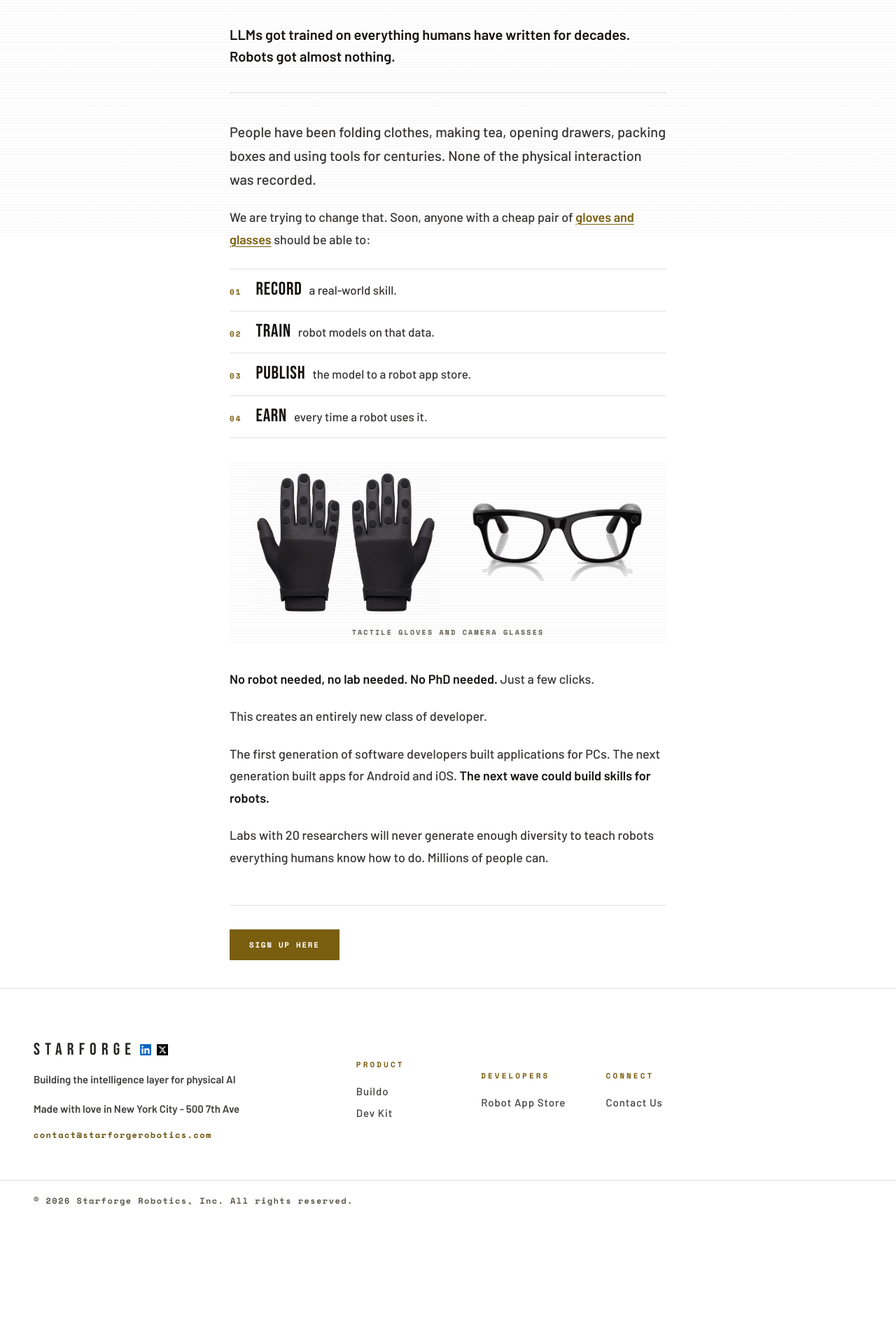
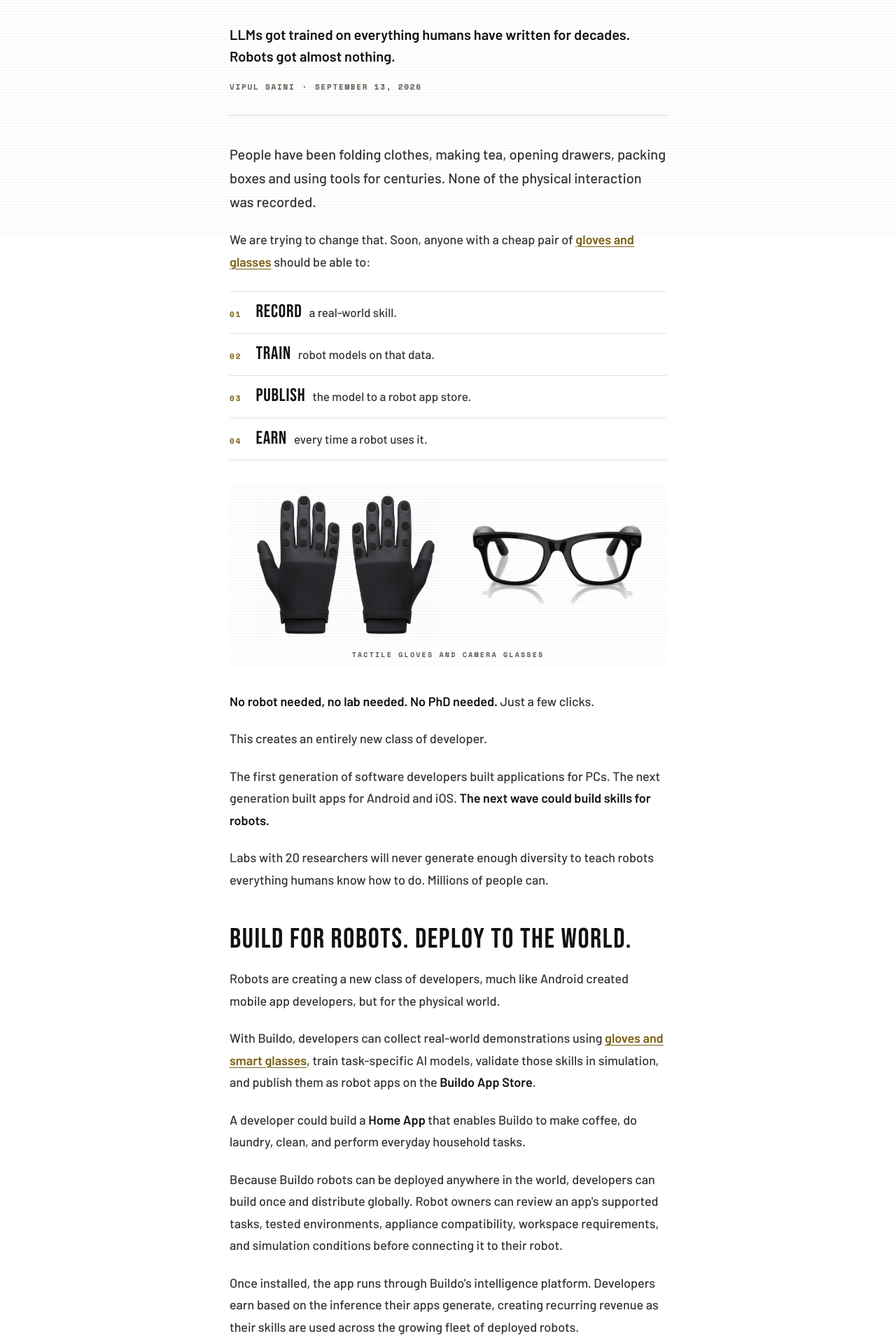
Before and after one commit to ScalingPhysicalAI/website, a SvelteKit app: page /blog/egocentric-data in a window 1280 px wide. Shown: the part 460-2369 px from the top of the page at 70% size. Before the commit the page ends 2204 px from the top, so only its background shows below. Built offline with nearby package versions, Linux system fonts and the light colour scheme; no server answers.

Commit message:
blog updates and author addition

```diff
--- a/src/lib/data/posts.ts
+++ b/src/lib/data/posts.ts
@@ -8,6 +8,7 @@
 	/** ISO date, used for both sorting and the displayed dateline. */
 	date: string;
 	category: string;
+	author: string;
 };
 
 export const posts: Post[] = [
@@ -16,7 +17,8 @@
 		title: "Robots don't have egocentric interaction data. That's the real bottleneck.",
 		dek: 'LLMs got trained on everything humans have written for decades. Robots got almost nothing.',
 		date: '2026-09-13',
-		category: 'Perspective'
+		category: 'Perspective',
+		author: 'Vipul Saini'
 	},
 	{
 		slug: 'pre-seed',
@@ -24,7 +26,8 @@
 			'Starforge Robotics raises $500,000 pre-seed to build affordable, intelligent humanoid robots',
 		dek: "Funding will accelerate the development and deployment of Buildo, Starforge Robotics' $10,000 open-source humanoid robot and physical intelligence platform.",
 		date: '2026-09-11',
-		category: 'Announcement'
+		category: 'Announcement',
+		author: 'Vipul Saini'
 	}
 ];
 
--- a/src/routes/+page.svelte
+++ b/src/routes/+page.svelte
@@ -83,7 +83,7 @@
 			intelligence platform, delivers exceptional capabilities at an unmatched price point.
 		</p>
 		<div class="hero-ctas">
-			<a href={resolve('/buildo')} class="btn-primary">Preorder</a>
+			<a href={resolve('/buildo')} class="btn-primary">Order</a>
 			<a href="https://portal.starforgerobotics.com" class="btn-ghost">Robot App Store</a>
 		</div>
 	</div>
@@ -119,7 +119,7 @@
 					<a class="btn-ghost" href="https://portal.starforgerobotics.com"
 						>Robot App Store<span class="cta-arrow" aria-hidden="true">↗</span></a
 					>
-					<a class="btn-primary" href={resolve('/buildo')}>Preorder</a>
+					<a class="btn-primary" href={resolve('/buildo')}>Order</a>
 				</div>
 			{/if}
 		</div>
--- a/src/routes/blog/+page.svelte
+++ b/src/routes/blog/+page.svelte
@@ -34,6 +34,7 @@
 				<article>
 					<div class="blog-meta">
 						<span class="blog-category">{post.category}</span>
+						<span>{post.author}</span>
 						<time datetime={post.date}>{formatPostDate(post.date)}</time>
 					</div>
 					<h2 class="blog-post-title">
--- a/src/routes/blog/egocentric-data/+page.svelte
+++ b/src/routes/blog/egocentric-data/+page.svelte
@@ -2,10 +2,13 @@
 	import { onMount } from 'svelte';
 	import { resolve } from '$app/paths';
 	import { setupRevealObserver } from '$lib/utils/reveal';
+	import { posts, formatPostDate } from '$lib/data/posts';
 
 	onMount(() => {
 		return setupRevealObserver({ threshold: 0.15 });
 	});
+
+	const post = posts.find((entry) => entry.slug === 'egocentric-data');
 
 	const loop = [
 		{ step: '01', title: 'Record', body: 'a real-world skill.' },
@@ -34,6 +37,13 @@
 		<p class="post-dek">
 			LLMs got trained on everything humans have written for decades. Robots got almost nothing.
 		</p>
+		{#if post}
+			<p class="post-byline">
+				{post.author}
+				<span aria-hidden="true">·</span>
+				<time datetime={post.date}>{formatPostDate(post.date)}</time>
+			</p>
+		{/if}
 	</header>
 
 	<div class="post-body">
@@ -91,6 +101,45 @@
 			Labs with 20 researchers will never generate enough diversity to teach robots everything
 			humans know how to do. Millions of people can.
 		</p>
+
+		<h2>Build for robots. Deploy to the world.</h2>
+
+		<p>
+			Robots are creating a new class of developers, much like Android created mobile app
+			developers, but for the physical world.
+		</p>
+
+		<p>
+			With Buildo, developers can collect real-world demonstrations using
+			<a class="post-kit-link" href={resolve('/buildo-development-kit')}>gloves and smart glasses</a>,
+			train task-specific AI models, validate those skills in simulation, and publish them as robot
+			apps on the <strong>Buildo App Store</strong>.
+		</p>
+
+		<p>
+			A developer could build a <strong>Home App</strong> that enables Buildo to make coffee, do
+			laundry, clean, and perform everyday household tasks.
+		</p>
+
+		<p>
+			Because Buildo robots can be deployed anywhere in the world, developers can build once and
+			distribute globally. Robot owners can review an app's supported tasks, tested environments,
+			appliance compatibility, workspace requirements, and simulation conditions before connecting
+			it to their robot.
+		</p>
+
+		<p>
+			Once installed, the app runs through Buildo's intelligence platform. Developers earn based on
+			the inference their apps generate, creating recurring revenue as their skills are used across
+			the growing fleet of deployed robots.
+		</p>
+
+		<p>
+			<strong
+				>Collect data. Train intelligence. Validate in simulation. Publish once. Deploy globally.
+				Earn as robots work.</strong
+			>
+		</p>
 	</div>
 
 	<footer class="post-foot reveal">
@@ -144,12 +193,26 @@
 
 	.post-dek {
 		margin-top: 24px;
-		padding-bottom: 36px;
-		border-bottom: 1px solid var(--border);
 		font-size: clamp(17px, 2.2vw, 20px);
 		font-weight: 600;
 		line-height: 1.55;
 		color: var(--ink);
+	}
+
+	.post-byline {
+		display: flex;
+		flex-wrap: wrap;
+		align-items: center;
+		gap: 10px;
+		margin-top: 20px;
+		padding-bottom: 32px;
+		border-bottom: 1px solid var(--border);
+		font-family: 'Space Mono', monospace;
+		font-weight: 700;
+		font-size: 11px;
+		letter-spacing: 0.16em;
+		text-transform: uppercase;
+		color: var(--text-muted);
 	}
 
 	/* ── BODY ── */
@@ -170,6 +233,16 @@
 
 	.post-body :global(strong) {
 		font-weight: 700;
+		color: var(--ink);
+	}
+
+	.post-body :global(h2) {
+		margin: 48px 0 20px;
+		font-family: 'Bebas Neue', sans-serif;
+		font-size: clamp(28px, 3.6vw, 40px);
+		font-weight: 400;
+		letter-spacing: 0.04em;
+		line-height: 1.05;
 		color: var(--ink);
 	}
 
--- a/src/routes/blog/pre-seed/+page.svelte
+++ b/src/routes/blog/pre-seed/+page.svelte
@@ -2,10 +2,13 @@
 	import { onMount } from 'svelte';
 	import { resolve } from '$app/paths';
 	import { setupRevealObserver } from '$lib/utils/reveal';
+	import { posts, formatPostDate } from '$lib/data/posts';
 
 	onMount(() => {
 		return setupRevealObserver({ threshold: 0.15 });
 	});
+
+	const post = posts.find((entry) => entry.slug === 'pre-seed');
 
 	const specs = [
 		{ val: '18 lb', label: 'Payload' },
@@ -35,6 +38,13 @@
 			Funding will accelerate the development and deployment of Buildo, Starforge Robotics' $10,000
 			open-source humanoid robot and physical intelligence platform.
 		</p>
+		{#if post}
+			<p class="post-byline">
+				{post.author}
+				<span aria-hidden="true">·</span>
+				<time datetime={post.date}>{formatPostDate(post.date)}</time>
+			</p>
+		{/if}
 	</header>
 
 	<div class="post-body">
@@ -238,7 +248,7 @@
 
 	<footer class="post-foot reveal">
 		<div class="post-foot-ctas">
-			<a class="btn-primary" href={resolve('/buildo')}>Preorder Buildo</a>
+			<a class="btn-primary" href={resolve('/buildo')}>Order</a>
 			<a class="btn-ghost" href="https://portal.starforgerobotics.com"
 				>Robot App Store<span class="post-cta-arrow" aria-hidden="true">↗</span></a
 			>
@@ -289,12 +299,26 @@
 	   the body by the rule below it rather than by size alone. */
 	.post-dek {
 		margin-top: 24px;
-		padding-bottom: 36px;
-		border-bottom: 1px solid var(--border);
 		font-size: clamp(17px, 2.2vw, 20px);
 		font-weight: 600;
 		line-height: 1.55;
 		color: var(--ink);
+	}
+
+	.post-byline {
+		display: flex;
+		flex-wrap: wrap;
+		align-items: center;
+		gap: 10px;
+		margin-top: 20px;
+		padding-bottom: 32px;
+		border-bottom: 1px solid var(--border);
+		font-family: 'Space Mono', monospace;
+		font-weight: 700;
+		font-size: 11px;
+		letter-spacing: 0.16em;
+		text-transform: uppercase;
+		color: var(--text-muted);
 	}
 
 	/* ── BODY ── */
```
Also changed, not shown: src/routes/buildo/+page.svelte (+6 -20 lines).
